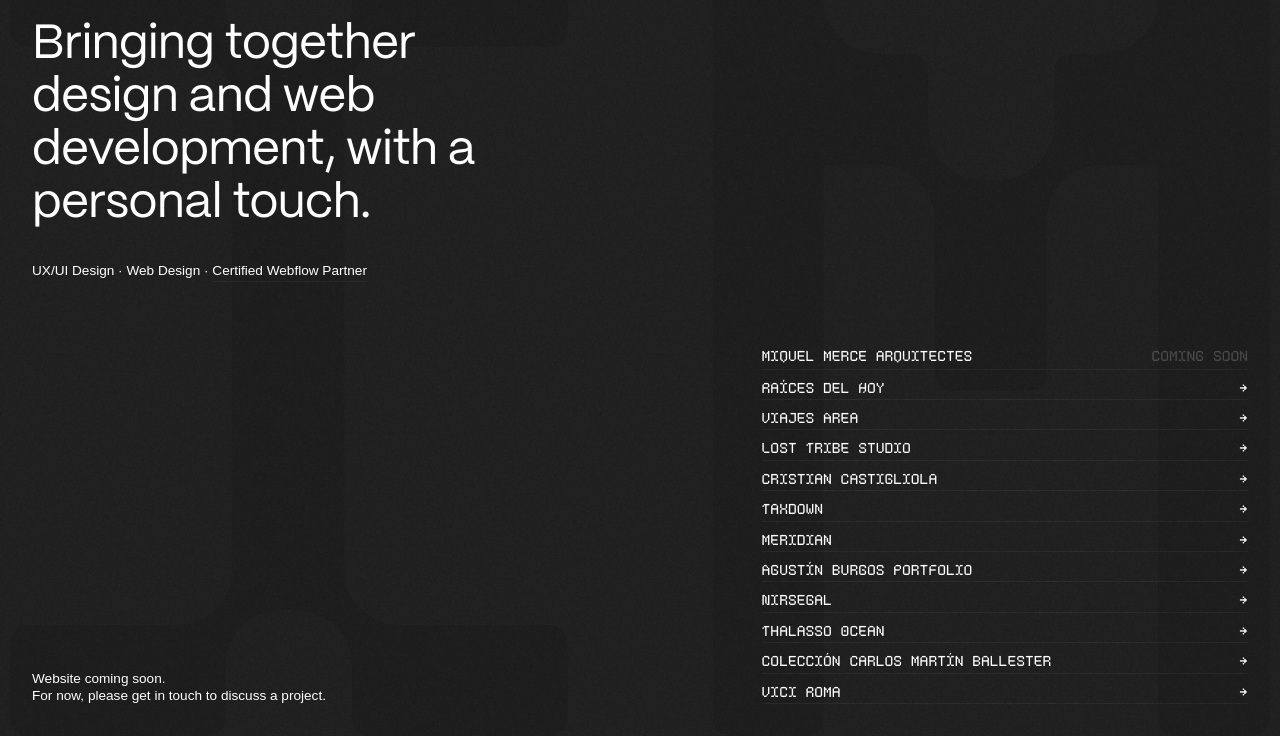
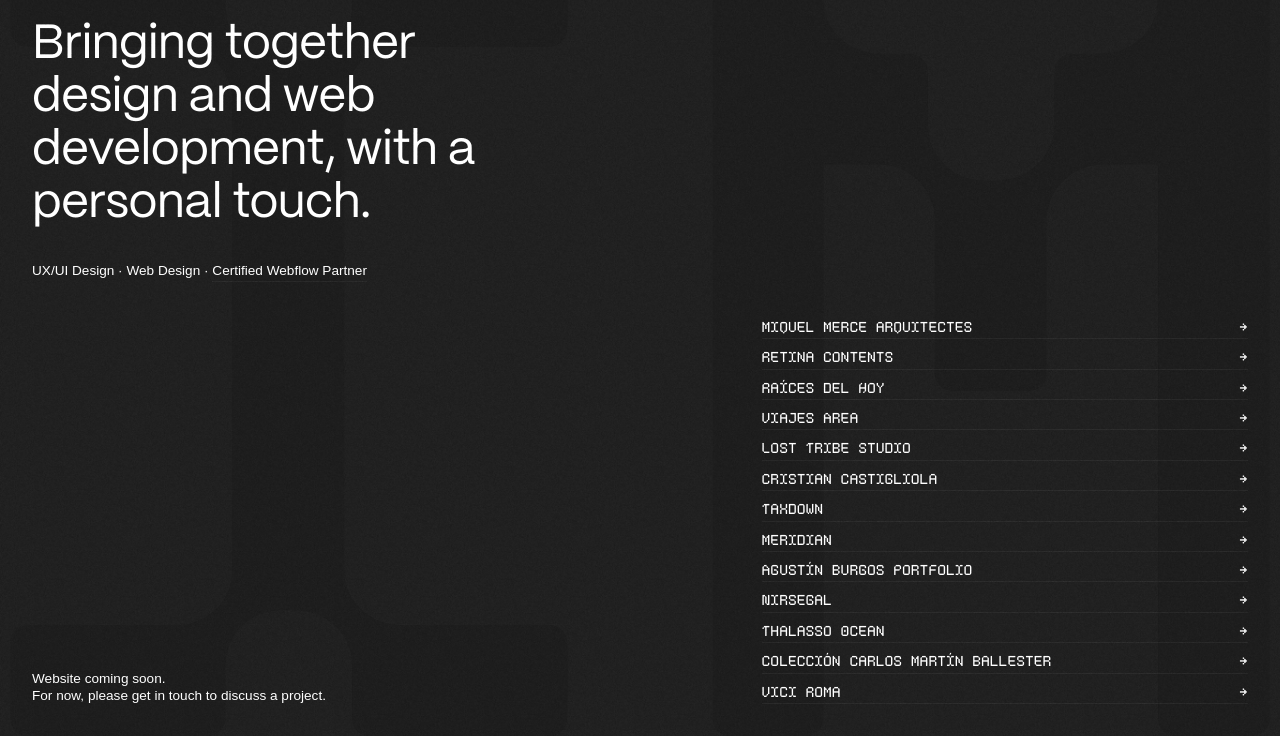
Before and after one commit to nimestudio/nime, a plain HTML site: page index.html in a window 1280 px wide. Shown: the part 64-800 px from the top of the page. Drawn offline with nearby package versions, Linux system fonts and the light colour scheme; a script that the page names is missing.

Commit message:
new projects

```diff
--- a/index.html
+++ b/index.html
@@ -57,10 +57,14 @@
             </div>
           </div>
           <div id="w-node-f0ff3b48-2648-d6e2-bb52-941f8b6c23b0-00d588df" class="temp-work">
-            <div class="temp-project-links">
+            <a href="https://www.miquelmercearquitectes.com/" target="_blank" class="temp-project-links w-inline-block">
               <div>Miquel Merce arquitectes</div>
-              <div class="cs-txt">coming soon</div>
-            </div>
+              <div data-w-id="8f8eb420-1541-0238-3d4a-d5ba5b9e8fbn" class="link-arrow">→</div>
+            </a>
+            <a href="https://www.retinacontents.com/" target="_blank" class="temp-project-links w-inline-block">
+              <div>Retina Contents</div>
+              <div data-w-id="8f8eb420-1541-0238-3d4a-d5ba5b9e8fbn" class="link-arrow">→</div>
+            </a>
             <a href="https://raicesdelhoy.com/" target="_blank" class="temp-project-links w-inline-block">
               <div>Raíces del Hoy</div>
               <div data-w-id="8f8eb420-1541-0238-3d4a-d5ba5b9e8fbn" class="link-arrow">→</div>
```
